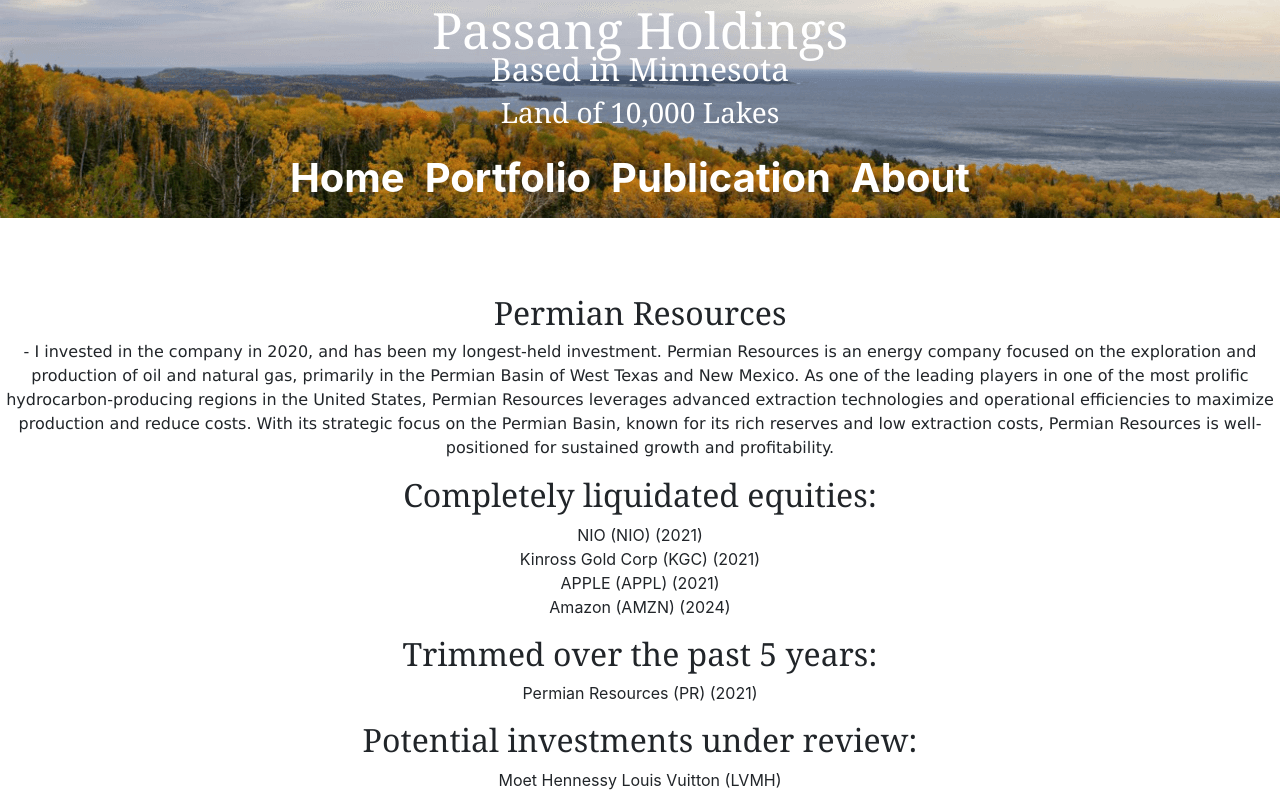
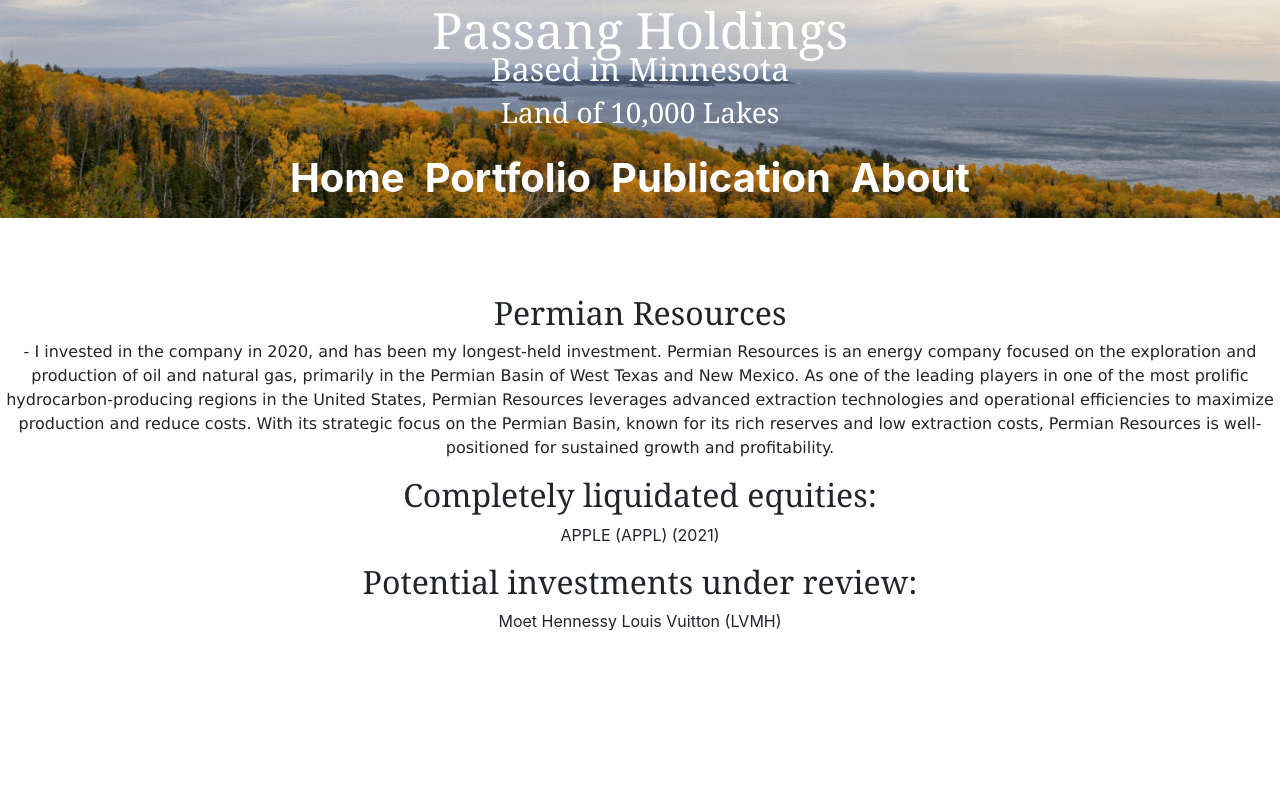
Before and after one commit to shedup/passangholdings, a Next.js app: page /portfolio in a window 1280 px wide. Shown: the top 800 px of the page. Built offline with nearby package versions, Linux system fonts and the light colour scheme.

Commit message:
changes to port

```diff
--- a/pages/portfolio.jsx
+++ b/pages/portfolio.jsx
@@ -37,15 +37,15 @@
       </p>
       <h2>Completely liquidated equities:</h2>
       <ul>
-        <li>NIO (NIO) (2021)</li>
-        <li>Kinross Gold Corp (KGC) (2021)</li>
+        {/* <li>NIO (NIO) (2021)</li>
+        <li>Kinross Gold Corp (KGC) (2021)</li> */}
         <li>APPLE (APPL) (2021)</li>
-        <li>Amazon (AMZN) (2024)</li>
+        {/* <li>Amazon (AMZN) (2024)</li> */}
       </ul>
-      <h2>Trimmed over the past 5 years:</h2>
+      {/* <h2>Trimmed over the past 5 years:</h2>
       <ul>
         <li>Permian Resources (PR) (2021)</li>
-      </ul>
+      </ul> */}
       {/* <h2>Open Trade Positions</h2>
       <ul>
         <li>Nvidia (NVDA) (2024)</li>
```
